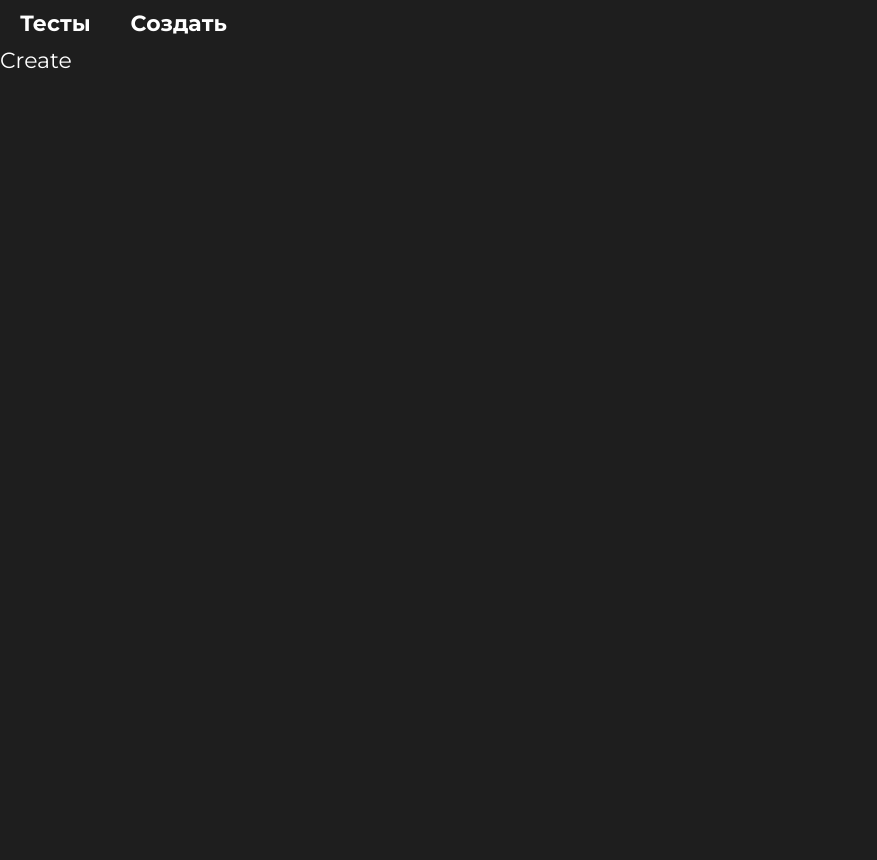
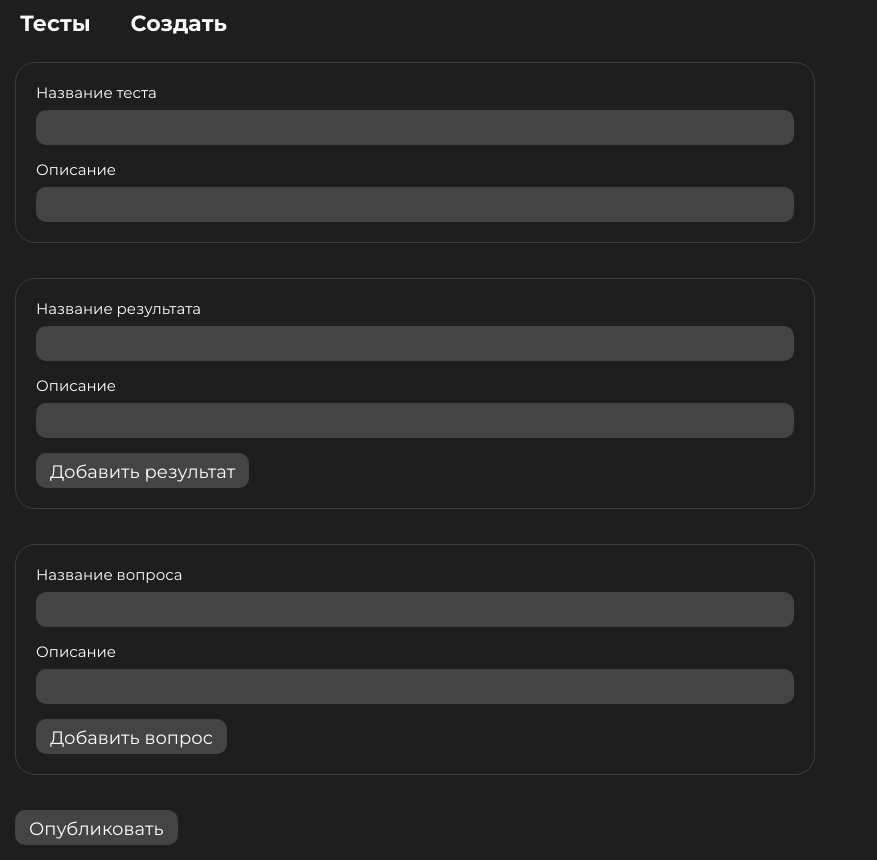
Before and after one commit to IvanZemsky/tests-app-1, a React (Create React App) app: page /create in a window 1280 px wide. Shown: the whole page, without its empty margins (0-877 px from the left). Before the commit the page ends 800 px from the top, so only its background shows below. Built offline with nearby package versions, Linux system fonts and the light colour scheme.

Commit message:
creat page start

```diff
--- a/src/App.js
+++ b/src/App.js
@@ -8,6 +8,7 @@ import TestClass from './assets/TestClass';
 
 function App() {
 
+	/*
 	const test1 = new TestClass();
 	console.log(test1)
 	test1.addTestInfo('Кто ты из jojo', 'описание описание описание');
@@ -21,6 +22,7 @@ function App() {
 	test1.addAnswer('Ваш пол?', 'Мужской', 'Кира Йошикаге', 2);
 	test1.addAnswer('Ваш пол?', 'Мужской', 'Джоске', 1);
 	console.log(test1);
+	*/
 
 	return (
 		<div className="App">
--- a/src/assets/TestClass.js
+++ b/src/assets/TestClass.js
@@ -28,11 +28,10 @@ class TestClass {
       this.results.push({
          resultName,
          resultDesc: resultDesc || '',
-
          resultScore: this.calcResultScore(resultName),
-
          resultImage: resultImage || defaultImage
       });
+      console.log(this.results);
    }
 
    addQuestion(questionName, questionDesc, questionImage) {
--- /dev/null
+++ b/src/components/TestQuestions/TestQuestions.jsx
@@ -0,0 +1,13 @@
+import React from 'react'
+
+function TestQuestions(props) {
+  return (
+    <div>
+      <h2>Вопрос № {props.number}</h2>
+      <p>Вопрос: {props.question[0]}</p>
+      <p>Описание: {props.question[1]}</p>
+    </div>
+  )
+}
+
+export default TestQuestions
--- /dev/null
+++ b/src/components/TestResults/TestResults.jsx
@@ -0,0 +1,12 @@
+import React from 'react'
+
+function TestResults() {
+  return (
+    <div>
+      <h2>Результаты</h2>
+
+    </div>
+  )
+}
+
+export default TestResults
--- a/src/index.css
+++ b/src/index.css
@@ -5,3 +5,11 @@
   margin: 0;
   box-sizing: border-box;
 }
+
+input, button{
+  background-color: inherit;
+  color: white;
+  outline: 0;
+  border: 0;
+  box-shadow: none;
+}
--- a/src/pages/Create/Create.jsx
+++ b/src/pages/Create/Create.jsx
@@ -1,8 +1,113 @@
-import React from 'react'
+import React, { useState, useRef } from 'react'
+import TestClass from '../../assets/TestClass'
+import './Create.scss';
+import TestResults from '../../components/TestResults/TestResults'
+import TestQuestions from '../../components/TestQuestions/TestQuestions';
 
 function Create() {
+
+  const test = useRef(new TestClass());
+
+  const [questions, setQuestions] = useState(test.current.questions);
+  // добавить массив results и поправить функцию addResult
+
+  const [testName, setTestName] = useState('');
+  const [testDesc, setTestDesc] = useState('');
+  const [resultName, setResultName] = useState('');
+  const [resultDesc, setResultDesc] = useState('');
+  const [questionName, setQuestionName] = useState('');
+  const [questionDesc, setQuestionDesc] = useState('');
+
+  const addResult = () => {
+    test.current.addResults(resultName, resultDesc);
+
+    console.log(test.current)
+  }
+
+  const addQuestion = () => {
+    test.current.addQuestion(questionName, questionDesc);
+    setQuestions([...test.current.questions]);
+    console.log(test.current.questions);
+    console.log(questions);
+  }
+
+  const publishTest = () => {
+    test.current.addTestInfo(testName, testDesc);
+    console.log(test.current)
+  }
+
   return (
-    <div>Create</div>
+    <div className='create-page'>
+
+      <div className="create-block">
+        <label>Название теста</label>
+        <input
+          type="text"
+          id="testNameInput"
+          maxLength={50}
+          onChange={(event) => setTestName(event.target.value)}
+        />
+
+        <label>Описание</label>
+        <input
+          type="text"
+          id="testDescInput"
+          maxLength={300}
+          onChange={(event) => setTestDesc(event.target.value)}
+        />
+      </div>
+
+      <div className="create-block">
+        <label>Название результата</label>
+        <input
+          type="text"
+          id="resultNameInput"
+          maxLength={100}
+          onChange={(event) => setResultName(event.target.value)}
+        />
+
+        <label>Описание</label>
+        <input
+          type="text"
+          id="resultDescInput"
+          maxLength={1000}
+          onChange={(event) => setResultDesc(event.target.value)}
+        />
+
+        <button type='button' onClick={addResult}>Добавить результат</button>
+      </div>
+
+      {test.current.results.length ? <TestResults/> : null}
+
+      <div className="create-block">
+        <label>Название вопроса</label>
+        <input
+          type="text"
+          id="questionNameInput"
+          maxLength={100}
+          onChange={(event) => setQuestionName(event.target.value)}
+        />
+
+        <label>Описание</label>
+        <input
+          type="text"
+          id="questionDescInput"
+          maxLength={1000}
+          onChange={(event) => setQuestionDesc(event.target.value)}
+        />
+
+        <button type='button' onClick={addQuestion}>Добавить вопрос</button>
+      </div>
+
+      {test.current.questions.length > 0 &&
+        test.current.questions.map((question, i) => (
+          <TestQuestions key={i} question={[question.questionName, question.questionDesc]} number={i+1}/>
+        ))
+      }
+
+      <button type='button' onClick={publishTest}>Опубликовать</button>
+
+    </div>
   )
 }
 
--- /dev/null
+++ b/src/pages/Create/Create.scss
@@ -0,0 +1,47 @@
+.create-page{
+   padding: 15px;
+
+   button {
+      height: 35px;
+      padding: 8px 14px;
+      color: white;
+      border-radius: 10px;
+      background-color: #444444;
+      font-family: 'Montserrat';
+      font-size: 18px;
+      cursor: pointer;
+   }
+}
+
+.create-block{
+   padding: 20px;
+   border-radius: 20px;
+   border: 1px solid #3d3d3d;
+   max-width: 800px;
+
+   &:not(:last-child) {
+      margin-bottom: 35px;
+   }
+
+   label {
+      display: block;
+      margin-bottom: 8px;
+      font-size: 15px;
+   }
+
+   input {
+      display: block;
+      width: 100%;
+      height: 35px;
+      padding: 8px;
+      color: white;
+      border-radius: 10px;
+      background-color: #444444;
+      font-family: 'Montserrat';
+      font-size: 18px;
+
+      &:not(:last-child){
+         margin-bottom: 15px;
+      }
+   }
+}
--- a/src/pages/Test/Test.jsx
+++ b/src/pages/Test/Test.jsx
@@ -4,30 +4,57 @@ import './Test.scss';
 
 
 function Test() {
-  let answer = useRef({});
+  let answers = useRef([]);
+
+  const changeActiveState = (el, state = false) => {
+    return state ? el.classList.add('active') : el.classList.remove('active');
+  }
 
   const addAnswer = (event) => {
-    answer.current = event.target.dataset?.name;
-    console.log(answer);
+
+    const selectedAnswer = event.target.dataset?.name;
+    if (!selectedAnswer) {
+      return;
+    }
+
+    let selectedAnswerState = true;
+    for (const answer of answers.current) {
+      if (answer === selectedAnswer) {
+        answers.current = answers.current.filter(el => el !== answer);
+        selectedAnswerState = false;
+      }
+    }
+
+    changeActiveState(event.target, selectedAnswerState);
+    if (selectedAnswerState) {
+      answers.current.push(selectedAnswer);
+    }
+
+    const submitBtn = document.querySelector('.question-submit');
+    if (!answers.current.length) {
+      return submitBtn.classList.add('disabled');
+    }
+
+    return submitBtn.classList.remove('disabled');
   }
 
   return (
     <div className='test-interface'>
       <div className='question-info'>
         <h5>Мой вопрос</h5>
-        <p>Очень огромное описание вопроса</p>
+        <p>Это очень большое описание для вопроса, я даже не знаю, что сюда еще написать, чтобы оно стало еще больше и шире</p>
       </div>
       <div className='question-body'>
         <div className='question-image'>
           <img src={defaultImage} />
         </div>
         <ul className='answer-items'>
-          <li className='answer-item' ref={answer} data-name="Выбор 1" onClick={addAnswer}>Выбор 1</li>
-          <li className='answer-item' ref={answer} data-name="Выбор 2" onClick={addAnswer}>Выбор 2</li>
-          <li className='answer-item' ref={answer} data-name="Выбор 3" onClick={addAnswer}>Выбор 3</li>
-          <li className='answer-item' ref={answer} data-name="Выбор 4" onClick={addAnswer}>Выбор 4</li>
+          <li className='answer-item' data-name="Выбор 1" onClick={addAnswer}>Выбор 1</li>
+          <li className='answer-item' data-name="Выбор 2" onClick={addAnswer}>Выбор 2</li>
+          <li className='answer-item' data-name="Выбор 3" onClick={addAnswer}>Выбор 3</li>
+          <li className='answer-item' data-name="Выбор 4" onClick={addAnswer}>Выбор 4</li>
         </ul>
-        <div className='question-submit'>
+        <div className="question-submit disabled">
           <svg xmlns="http://www.w3.org/2000/svg" width="2em" height="2em" viewBox="0 0 24 24">
             <path fill="currentColor" d="M8.7 17.3q-.275-.275-.275-.7t.275-.7l3.9-3.9l-3.9-3.9q-.275-.275-.275-.7t.275-.7q.275-.275.7-.275t.7.275l4.6 4.6q.15.15.213.325t.062.375q0 .2-.063.375t-.212.325l-4.6 4.6q-.275.275-.7.275t-.7-.275Z"></path>
           </svg>
--- a/src/pages/Test/Test.scss
+++ b/src/pages/Test/Test.scss
@@ -5,6 +5,10 @@
   justify-content: center;
 
   .question-info {
+    display: flex;
+    flex-flow: column wrap;
+    align-items: center;
+    max-width: 800px;
     padding: 15px;
     p {
       font-size: 14px;
@@ -52,6 +56,10 @@
         &:hover {
           color: #ffe5b5;
         }
+        &.active {
+          color: #ffe5b5;
+          background: #0E1015;
+        }
       }
     }
 
@@ -68,6 +76,10 @@
       &:hover {
         color: #ffe5b5;
       }
+      &.disabled {
+        opacity: 0.4;
+        cursor: default;
+      }
     }
   }
 }
```
Also changed, not shown: src/assets/QuestionClass.js (deleted, +0 -13 lines), src/components/AnswerItem.jsx (added, +9 -0 lines).
